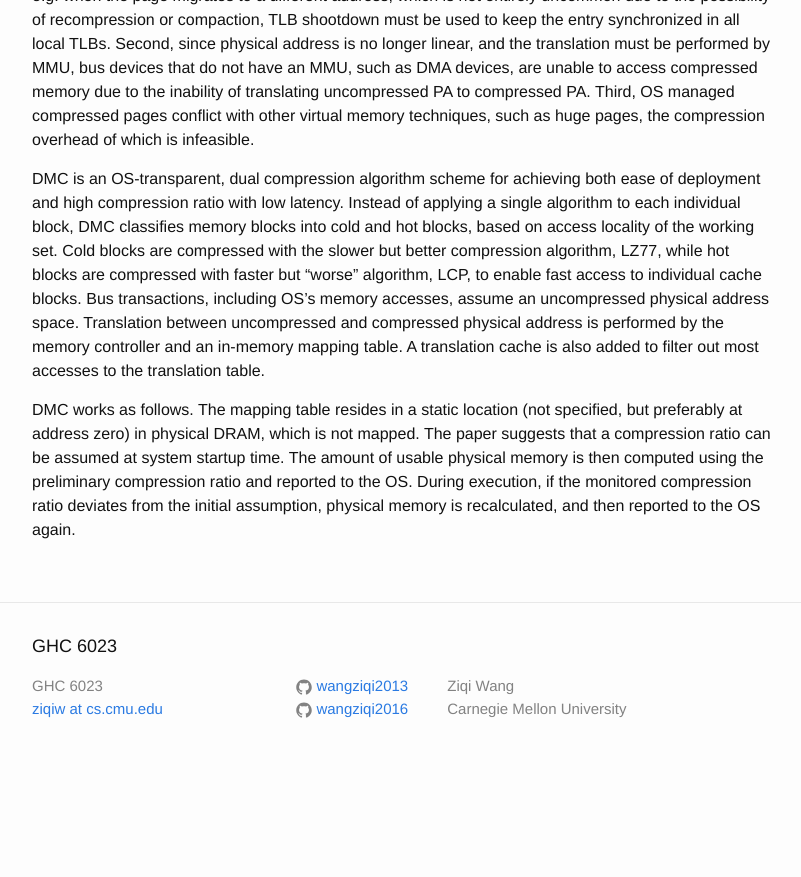
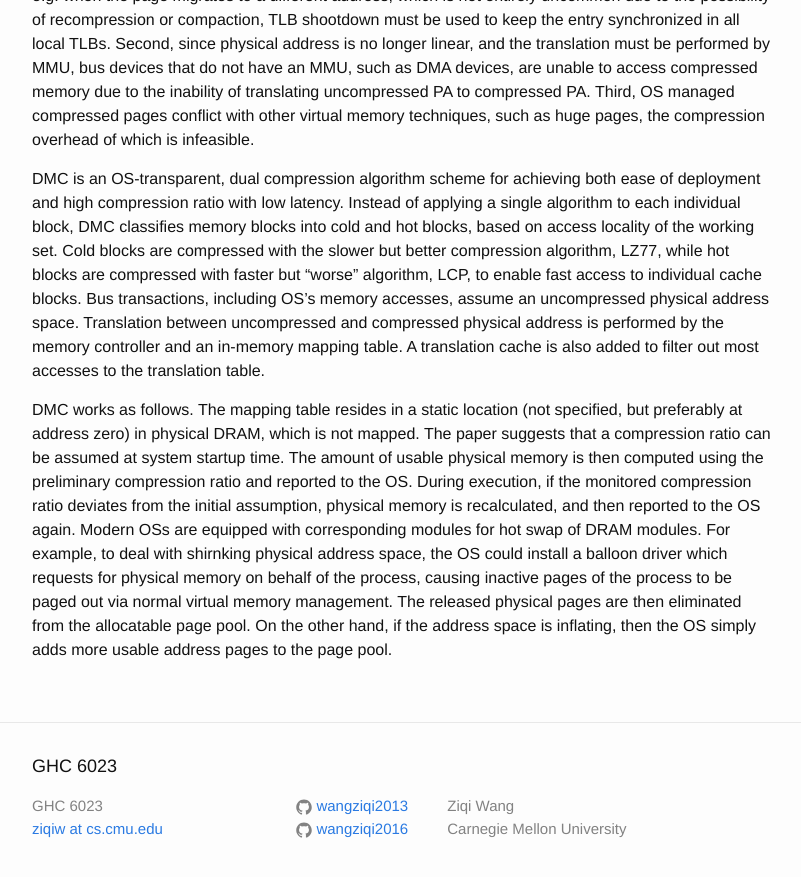
Before and after one commit to wangziqi2013/wangziqi2013.github.io, a Jekyll site: the page built from _posts/2020-07-15-dmc.markdown, in a window 1280 px wide and 900 px high, scrolled down 1150 px. Shown: the top 877 px of the window, without its empty margins (238-1039 px from the left). Built offline with Jekyll 4.4.1, drawn with Linux system fonts in a browser that asks for light colours; before the commit the page ends 1930 px from its top, so only the background shows below that.

Commit message:
Adding PA

```diff
--- a/_posts/2020-07-15-dmc.markdown
+++ b/_posts/2020-07-15-dmc.markdown
@@ -57,4 +57,9 @@ DMC works as follows. The mapping table resides in a static location (not specif
 physical DRAM, which is not mapped. The paper suggests that a compression ratio can be assumed at system startup time.
 The amount of usable physical memory is then computed using the preliminary compression ratio and reported to the OS.
 During execution, if the monitored compression ratio deviates from the initial assumption, physical memory is recalculated,
-and then reported to the OS again.
+and then reported to the OS again. Modern OSs are equipped with corresponding modules for hot swap of DRAM modules.
+For example, to deal with shirnking physical address space, the OS could install a balloon driver which requests for
+physical memory on behalf of the process, causing inactive pages of the process to be paged out via normal virtual memory
+management. The released physical pages are then eliminated from the allocatable page pool.
+On the other hand, if the address space is inflating, then the OS simply adds more usable address pages to the page
+pool.
```
